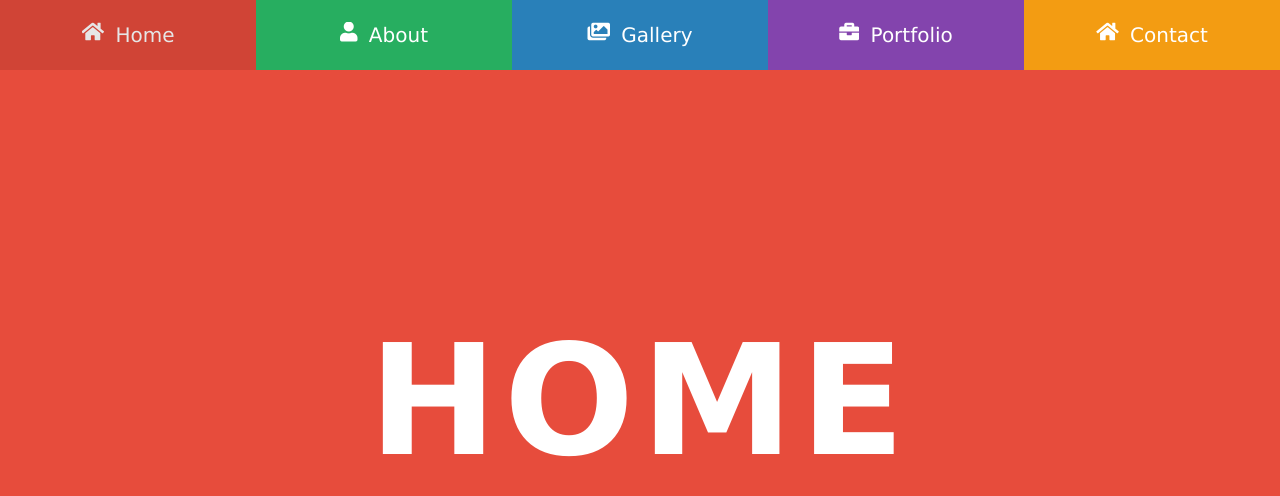
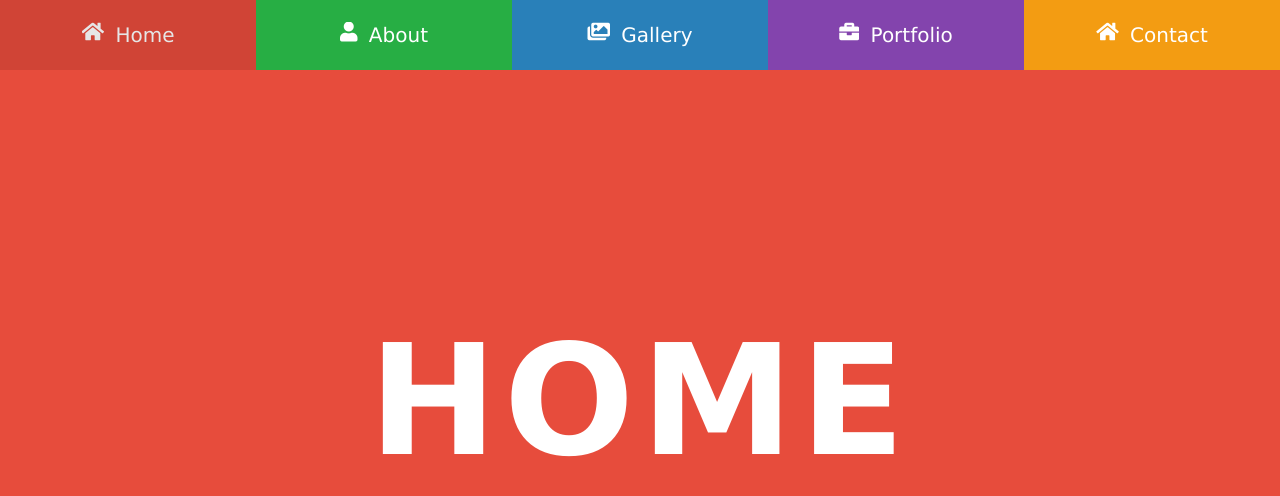
Before and after one commit to crastin360HD/Secciones_horizontal, a plain HTML site: page index.html in a window 1280 px wide. Drawn offline with Linux system fonts and the light colour scheme.

Commit message:
segundo cambio

```diff
--- a/estilos.css
+++ b/estilos.css
@@ -45,7 +45,7 @@
 }
 
 .header .navbar a:nth-child(2){
-    background:#27ae60;
+    background:#27ae44;
 }
 
 .header .navbar a:nth-child(3){
--- a/index.html
+++ b/index.html
@@ -8,7 +8,7 @@
     <link rel="stylesheet" href="estilos.css">
     <!--Font awesome-->
     <link rel="stylesheet" href="https://cdnjs.cloudflare.com/ajax/libs/font-awesome/5.15.4/css/all.min.css">
-    <title>Responsive horizontal</title>
+    <title>Secciones horizontal</title>
 </head>
 <body>
     <header class="header">
```
